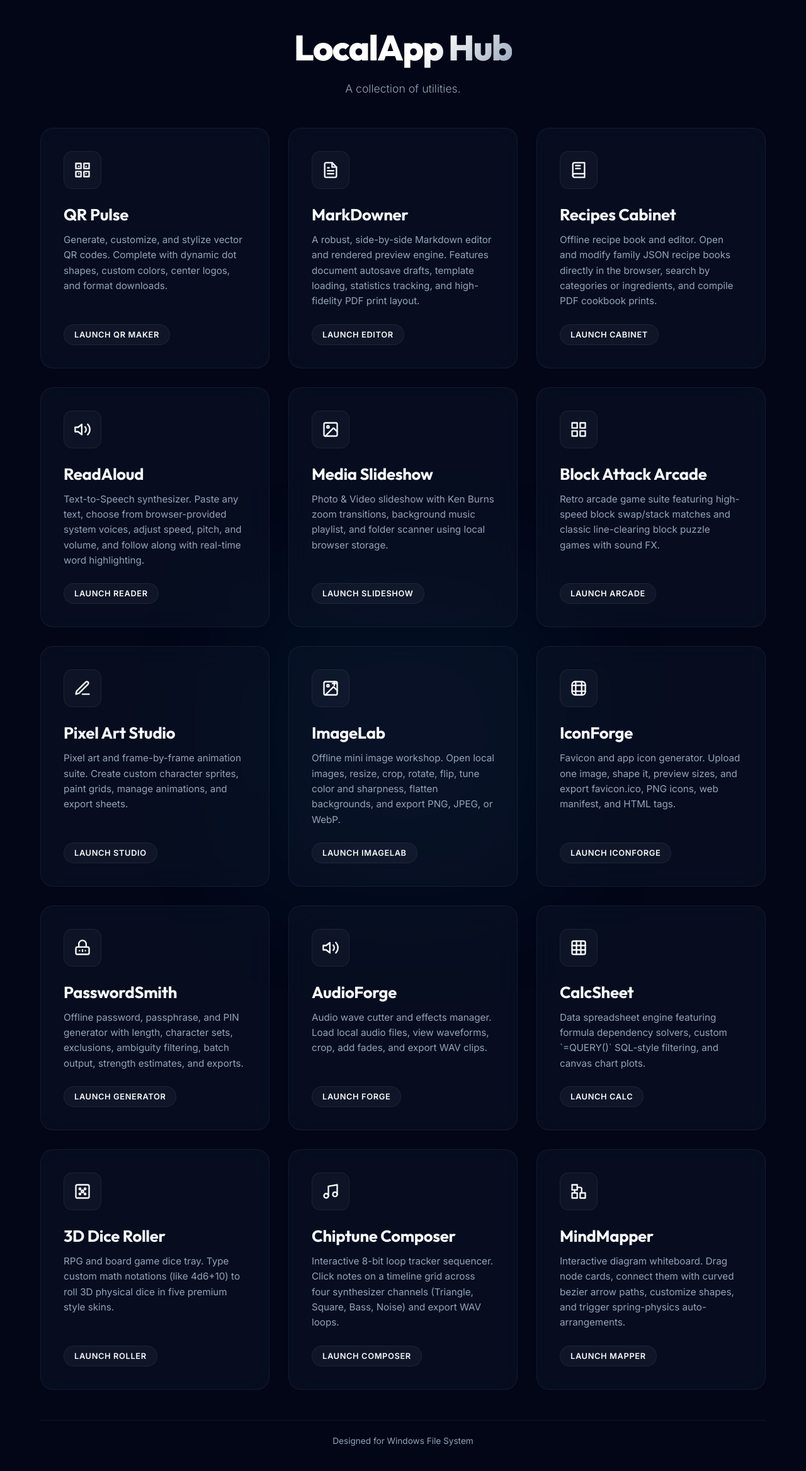
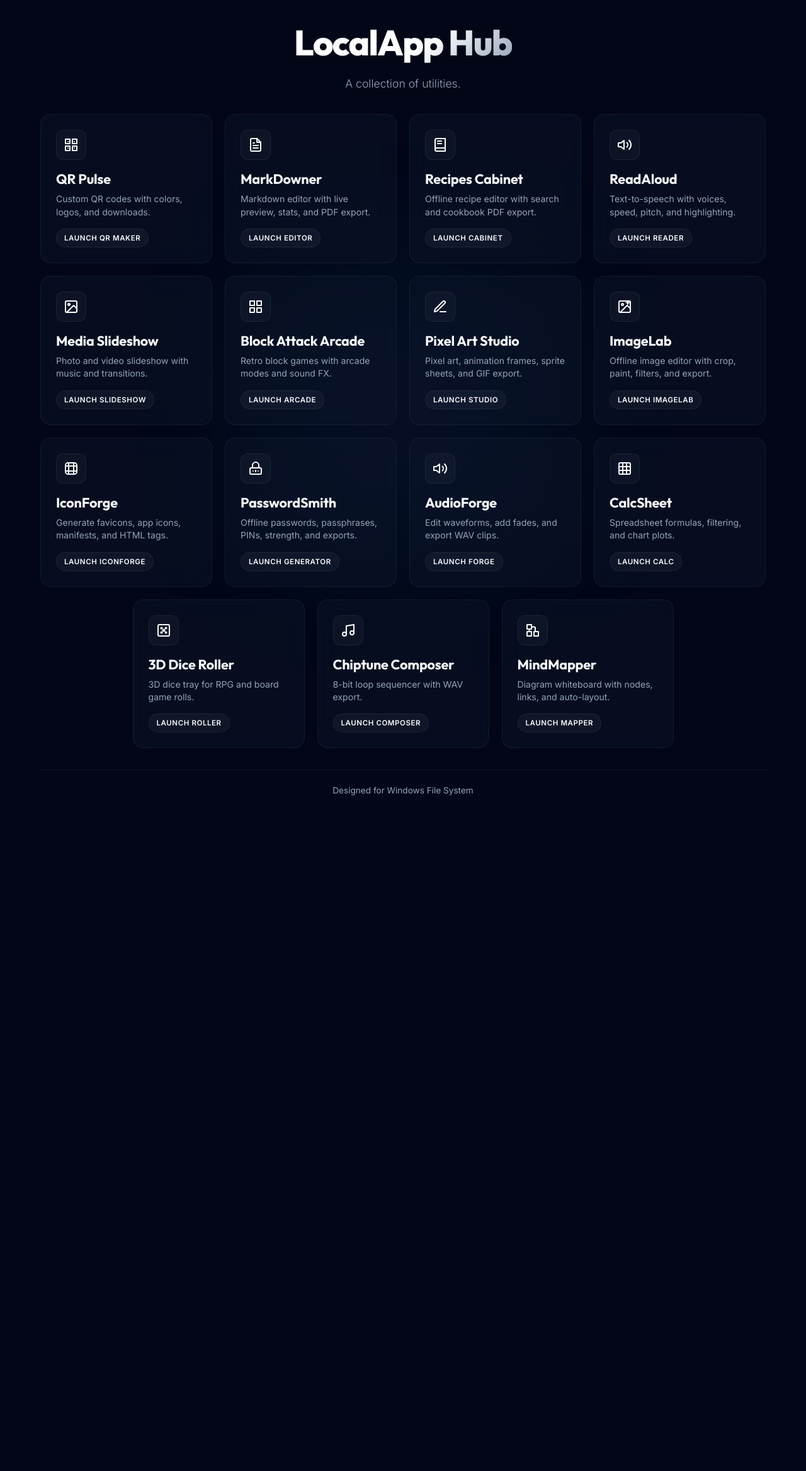
Before and after one commit to Echoshard/UtilityHub, a PHP site: page / in a window 1280 px wide. Shown: the whole page at 63% size. After the commit the page ends 1263 px from the top, so only its background shows below. Run offline with PHP 8.4, Linux system fonts and the light colour scheme.

Commit message:
Hub Updated

```diff
--- a/index.html
+++ b/index.html
@@ -56,8 +56,7 @@
                 </div>
                 <div class="card-content">
                     <h2 class="card-title">QR Pulse</h2>
-                    <p class="card-description">Generate, customize, and stylize vector QR codes. Complete with dynamic
-                        dot shapes, custom colors, center logos, and format downloads.</p>
+                    <p class="card-description">Custom QR codes with colors, logos, and downloads.</p>
                 </div>
                 <div class="card-badge">Launch QR Maker</div>
             </a>
@@ -77,9 +76,7 @@
                 </div>
                 <div class="card-content">
                     <h2 class="card-title">MarkDowner</h2>
-                    <p class="card-description">A robust, side-by-side Markdown editor and rendered preview engine.
-                        Features document autosave drafts, template loading, statistics tracking, and high-fidelity PDF
-                        print layout.</p>
+                    <p class="card-description">Markdown editor with live preview, stats, and PDF export.</p>
                 </div>
                 <div class="card-badge">Launch Editor</div>
             </a>
@@ -97,7 +94,7 @@
                 </div>
                 <div class="card-content">
                     <h2 class="card-title">Recipes Cabinet</h2>
-                    <p class="card-description">Offline recipe book and editor. Open and modify family JSON recipe books directly in the browser, search by categories or ingredients, and compile PDF cookbook prints.</p>
+                    <p class="card-description">Offline recipe editor with search and cookbook PDF export.</p>
                 </div>
                 <div class="card-badge">Launch Cabinet</div>
             </a>
@@ -114,9 +111,7 @@
                 </div>
                 <div class="card-content">
                     <h2 class="card-title">ReadAloud</h2>
-                    <p class="card-description">Text-to-Speech synthesizer. Paste any text, choose from browser-provided
-                        system voices, adjust speed, pitch, and volume, and follow along with real-time word
-                        highlighting.</p>
+                    <p class="card-description">Text-to-speech with voices, speed, pitch, and highlighting.</p>
                 </div>
                 <div class="card-badge">Launch Reader</div>
             </a>
@@ -134,8 +129,7 @@
                 </div>
                 <div class="card-content">
                     <h2 class="card-title">Media Slideshow</h2>
-                    <p class="card-description">Photo & Video slideshow with Ken Burns zoom transitions, background
-                        music playlist, and folder scanner using local browser storage.</p>
+                    <p class="card-description">Photo and video slideshow with music and transitions.</p>
                 </div>
                 <div class="card-badge">Launch Slideshow</div>
             </a>
@@ -154,8 +148,7 @@
                 </div>
                 <div class="card-content">
                     <h2 class="card-title">Block Attack Arcade</h2>
-                    <p class="card-description">Retro arcade game suite featuring high-speed block swap/stack matches
-                        and classic line-clearing block puzzle games with sound FX.</p>
+                    <p class="card-description">Retro block games with arcade modes and sound FX.</p>
                 </div>
                 <div class="card-badge">Launch Arcade</div>
             </a>
@@ -172,8 +165,7 @@
                 </div>
                 <div class="card-content">
                     <h2 class="card-title">Pixel Art Studio</h2>
-                    <p class="card-description">Pixel art and frame-by-frame animation suite. Create custom character
-                        sprites, paint grids, manage animations, and export sheets.</p>
+                    <p class="card-description">Pixel art, animation frames, sprite sheets, and GIF export.</p>
                 </div>
                 <div class="card-badge">Launch Studio</div>
             </a>
@@ -193,8 +185,7 @@
                 </div>
                 <div class="card-content">
                     <h2 class="card-title">ImageLab</h2>
-                    <p class="card-description">Offline mini image workshop. Open local images, resize, crop, rotate,
-                        flip, tune color and sharpness, flatten backgrounds, and export PNG, JPEG, or WebP.</p>
+                    <p class="card-description">Offline image editor with crop, paint, filters, and export.</p>
                 </div>
                 <div class="card-badge">Launch ImageLab</div>
             </a>
@@ -214,8 +205,7 @@
                 </div>
                 <div class="card-content">
                     <h2 class="card-title">IconForge</h2>
-                    <p class="card-description">Favicon and app icon generator. Upload one image, shape it, preview
-                        sizes, and export favicon.ico, PNG icons, web manifest, and HTML tags.</p>
+                    <p class="card-description">Generate favicons, app icons, manifests, and HTML tags.</p>
                 </div>
                 <div class="card-badge">Launch IconForge</div>
             </a>
@@ -235,8 +225,7 @@
                 </div>
                 <div class="card-content">
                     <h2 class="card-title">PasswordSmith</h2>
-                    <p class="card-description">Offline password, passphrase, and PIN generator with length, character
-                        sets, exclusions, ambiguity filtering, batch output, strength estimates, and exports.</p>
+                    <p class="card-description">Offline passwords, passphrases, PINs, strength, and exports.</p>
                 </div>
                 <div class="card-badge">Launch Generator</div>
             </a>
@@ -254,8 +243,7 @@
                 </div>
                 <div class="card-content">
                     <h2 class="card-title">AudioForge</h2>
-                    <p class="card-description">Audio wave cutter and effects manager. Load local audio files, view
-                        waveforms, crop, add fades, and export WAV clips.</p>
+                    <p class="card-description">Edit waveforms, add fades, and export WAV clips.</p>
                 </div>
                 <div class="card-badge">Launch Forge</div>
             </a>
@@ -275,8 +263,7 @@
                 </div>
                 <div class="card-content">
                     <h2 class="card-title">CalcSheet</h2>
-                    <p class="card-description">Data spreadsheet engine featuring formula dependency solvers, custom
-                        `=QUERY()` SQL-style filtering, and canvas chart plots.</p>
+                    <p class="card-description">Spreadsheet formulas, filtering, and chart plots.</p>
                 </div>
                 <div class="card-badge">Launch Calc</div>
             </a>
@@ -297,8 +284,7 @@
                 </div>
                 <div class="card-content">
                     <h2 class="card-title">3D Dice Roller</h2>
-                    <p class="card-description">RPG and board game dice tray. Type custom math notations (like 4d6+10)
-                        to roll 3D physical dice in five premium style skins.</p>
+                    <p class="card-description">3D dice tray for RPG and board game rolls.</p>
                 </div>
                 <div class="card-badge">Launch Roller</div>
             </a>
@@ -316,7 +302,7 @@
                 </div>
                 <div class="card-content">
                     <h2 class="card-title">Chiptune Composer</h2>
-                    <p class="card-description">Interactive 8-bit loop tracker sequencer. Click notes on a timeline grid across four synthesizer channels (Triangle, Square, Bass, Noise) and export WAV loops.</p>
+                    <p class="card-description">8-bit loop sequencer with WAV export.</p>
                 </div>
                 <div class="card-badge">Launch Composer</div>
             </a>
@@ -336,7 +322,7 @@
                 </div>
                 <div class="card-content">
                     <h2 class="card-title">MindMapper</h2>
-                    <p class="card-description">Interactive diagram whiteboard. Drag node cards, connect them with curved bezier arrow paths, customize shapes, and trigger spring-physics auto-arrangements.</p>
+                    <p class="card-description">Diagram whiteboard with nodes, links, and auto-layout.</p>
                 </div>
                 <div class="card-badge">Launch Mapper</div>
             </a>
--- a/style.css
+++ b/style.css
@@ -66,11 +66,11 @@
 
 .hub-container {
     width: 90%;
-    max-width: 1200px;
-    margin: 40px auto;
+    max-width: 1240px;
+    margin: 32px auto;
     display: flex;
     flex-direction: column;
-    gap: 48px;
+    gap: 34px;
     z-index: 1;
     position: relative;
 }
@@ -101,22 +101,25 @@
 
 /* Grid Layout */
 .hub-grid {
-    display: grid;
-    grid-template-columns: repeat(auto-fit, minmax(320px, 1fr));
-    gap: 30px;
+    display: flex;
+    flex-wrap: wrap;
+    justify-content: center;
+    gap: 20px;
 }
 
 /* App Cards Styling */
 .app-card {
+    flex: 0 1 calc((100% - 60px) / 4);
+    min-width: 260px;
     text-decoration: none;
     color: inherit;
     background-color: var(--bg-glass);
     border: 1px solid var(--border-color);
-    border-radius: 20px;
-    padding: 36px;
+    border-radius: 16px;
+    padding: 24px;
     display: flex;
     flex-direction: column;
-    gap: 24px;
+    gap: 16px;
     position: relative;
     overflow: hidden;
     backdrop-filter: blur(20px);
@@ -160,9 +163,9 @@
 
 /* Card Icon Containers */
 .card-icon-container {
-    width: 60px;
-    height: 60px;
-    border-radius: 14px;
+    width: 48px;
+    height: 48px;
+    border-radius: 12px;
     display: flex;
     align-items: center;
     justify-content: center;
@@ -172,8 +175,8 @@
 }
 
 .card-icon {
-    width: 28px;
-    height: 28px;
+    width: 24px;
+    height: 24px;
     stroke: var(--text-primary);
     transition: var(--transition);
 }
@@ -298,29 +301,29 @@
 .card-content {
     display: flex;
     flex-direction: column;
-    gap: 12px;
+    gap: 8px;
     flex-grow: 1;
 }
 
 .card-title {
     font-family: var(--font-display);
-    font-size: 1.6rem;
+    font-size: 1.35rem;
     font-weight: 700;
     letter-spacing: -0.01em;
 }
 
 .card-description {
-    font-size: 0.95rem;
+    font-size: 0.88rem;
     color: var(--text-muted);
-    line-height: 1.6;
+    line-height: 1.45;
 }
 
 /* Badges showing action */
 .card-badge {
     align-self: flex-start;
-    padding: 8px 16px;
-    border-radius: 30px;
-    font-size: 0.8rem;
+    padding: 7px 12px;
+    border-radius: 18px;
+    font-size: 0.72rem;
     font-weight: 600;
     text-transform: uppercase;
     letter-spacing: 0.05em;
@@ -439,6 +442,8 @@
         gap: 32px;
     }
     .app-card {
-        padding: 28px;
+        flex-basis: 100%;
+        min-width: 0;
+        padding: 22px;
     }
 }
```
Also changed, not shown: pixelart/app.js (+5 -40 lines).
